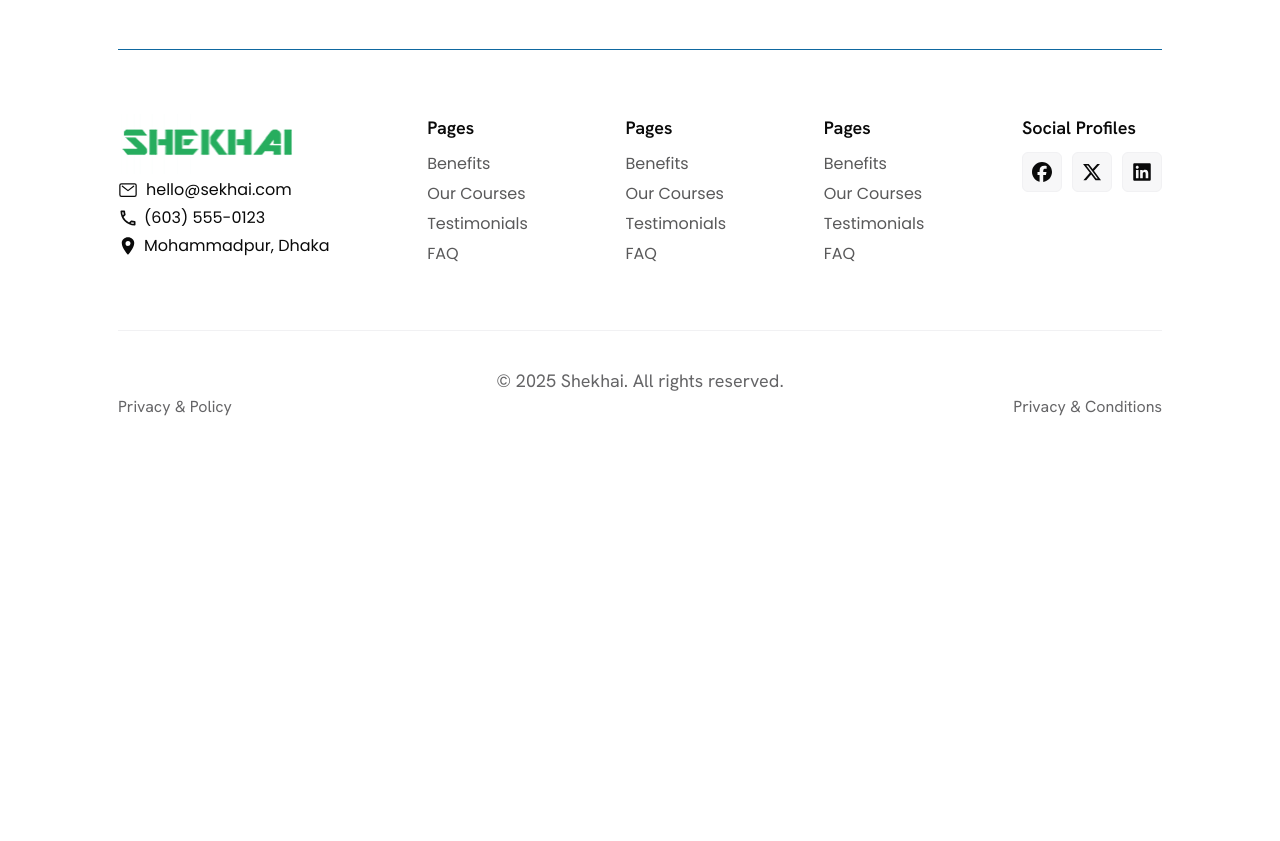
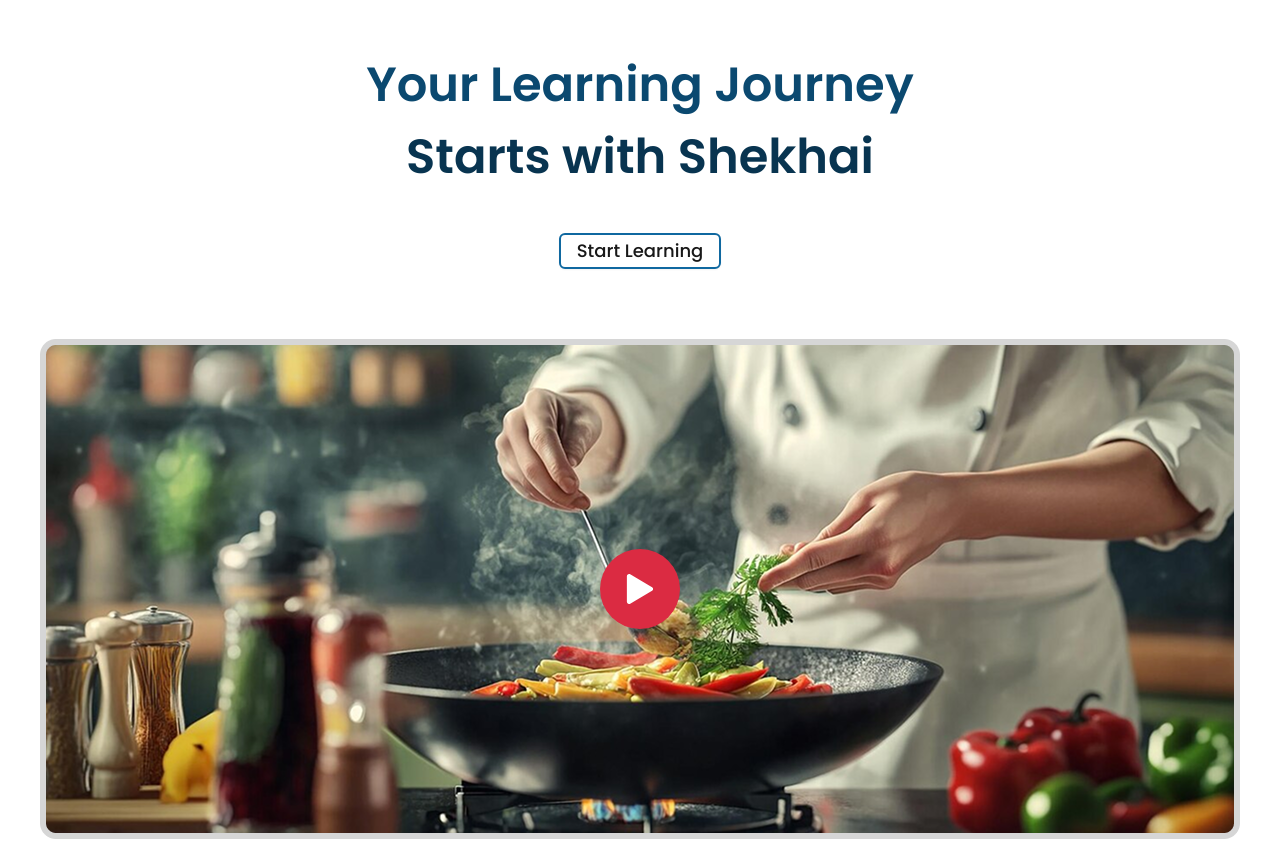
Before and after one commit to MohammadNaiem65/sekhai, a Next.js app: page / in a window 1280 px wide. Shown: the part 5460-6301 px from the top of the page. Before the commit the page ends 5903 px from the top, so only its background shows below. Built offline with nearby package versions, Linux system fonts and the light colour scheme.

Commit message:
add: created VideoSection component

```diff
--- a/src/app/(main)/page.js
+++ b/src/app/(main)/page.js
@@ -8,6 +8,7 @@
 import SkillCTAOne from "@/components/home/skillCTAOne/skillCTAOne";
 import SkillCTATwo from "@/components/home/skillCTATwo/skillCTATwo";
 import Studybit from "@/components/home/studybit/studybit";
+import VideoSection from "@/components/home/videoSection/videoSection";
 
 export default function Home() {
   return (
@@ -22,6 +23,7 @@
       <Studybit />
       <PopularProducts />
       <MentorCTA />
+      <VideoSection />
     </>
   );
 }
--- /dev/null
+++ b/src/components/home/videoSection/videoSection.jsx
@@ -0,0 +1,34 @@
+import { Button } from "@/components/ui/button";
+import Image from "next/image";
+import { BsTriangleFill } from "react-icons/bs";
+
+export default function VideoSection() {
+  return (
+    <section className="container-width mt-[6.25rem]">
+      <div className="mb-[4.375rem] text-center">
+        <h1 className="text-hero-headline font-semibold text-title-one">
+          Your Learning Journey <br />
+          <span className="text-title-two">Starts with Shekhai</span>
+        </h1>
+
+        <Button variant="outline" className="mt-10 text-lg text-[#181818]">
+          Start Learning
+        </Button>
+      </div>
+
+      <div className="relative h-[500px] w-full">
+        <Image
+          src="/video-thumbnail.png"
+          alt="video thumbnail"
+          width={1200}
+          height={500}
+          className=""
+        />
+
+        <span className="absolute top-1/2 left-1/2 grid size-20 -translate-x-1/2 -translate-y-1/2 place-items-center rounded-full bg-[#DB2B42]">
+          <BsTriangleFill className="rotate-90 text-3xl text-white" />
+        </span>
+      </div>
+    </section>
+  );
+}
```
Also changed, not shown: public/video-thumbnail.png (added).
